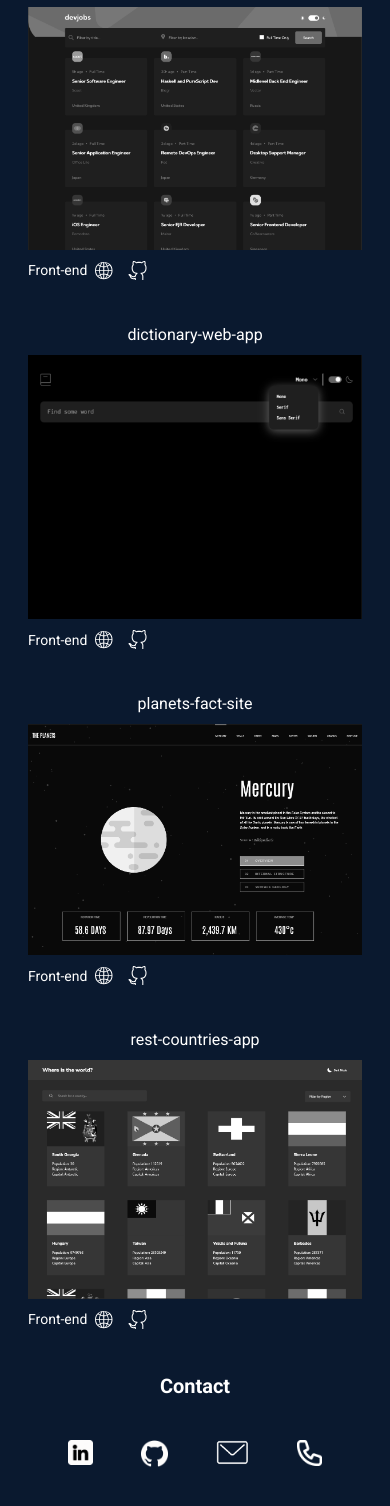
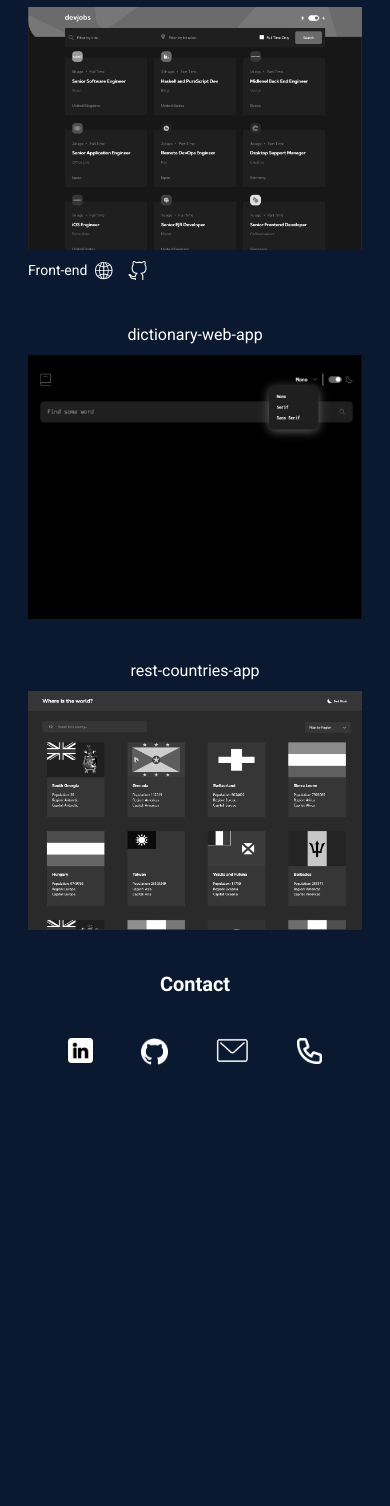
Before and after one commit to dlkokhta/My-Portfoglio, a Next.js app: page / in a window 390 px wide. Shown: the part 3000-4506 px from the top of the page. After the commit the page ends 4145 px from the top, so only its background shows below. Built offline with nearby package versions, Linux system fonts and the light colour scheme.

Commit message:
adjusted padding and gap for large screens to improve layout and responsiveness

```diff
--- a/src/app/components/Projects.tsx
+++ b/src/app/components/Projects.tsx
@@ -190,83 +190,51 @@
         </div>
       </div>
 
-      <div className="flex flex-col items-center ">
-        <h2 className="mb-2">dictionary-web-app</h2>
-        <div className="pb-10 ">
-          <a
-            href="https://dictionary-web-app-drab.vercel.app/"
-            target="_blank"
-            rel="noopener noreferrer"
-          >
-            <Image
-              src="/dictionary-web-app.png"
-              alt="dictionary-web-app image"
-              width={500}
-              height={500}
-              className="filter grayscale hover:filter-none transition-all duration-400 cursor-pointer hover:scale-105"
-            />
-          </a>
-          <div className="flex justify-between">
-            <ProjectSVG
-              title="Front-end"
-              pageLink="https://dictionary-web-app-drab.vercel.app/"
-              githubLink="https://github.com/dlkokhta/dictionary-web-app"
-            />
-          </div>
-        </div>
-      </div>
+      <ProjectsDetails
+        projectName="dictionary-web-app"
+        projectImage="/dictionary-web-app.png"
+        projectDescription={[
+          "Allows users to search for words and provides detailed definitions.",
+          " Includes a play button for listening to the correct pronunciation of words.",
+          "Displays synonyms and other word-related details when available.",
+          "Supports font style selection (Sans Serif, Serif, Mono) for a personalized reading experience.",
+          "Enables a dark mode toggle for better usability in low-light environments.",
+          "Displays clear error messages for invalid word entries or server issues",
+          "Optimized layouts for seamless use on devices of various screen sizes.",
+        ]}
+        projectTechnologies={["  React, TypeScript, Tailwind"]}
+        projectSVGs={[
+          {
+            title: "Front-end",
+            pageLink: "https://dictionary-web-app-drab.vercel.app/",
+            githubLink: "https://github.com/dlkokhta/dictionary-web-app",
+          },
+        ]}
+      />
 
-      <div className="flex flex-col items-center ">
-        <h2 className="mb-2">planets-fact-site</h2>
-        <div className="pb-10 ">
-          <a
-            href="https://planets-fact-site-orpin.vercel.app"
-            target="_blank"
-            rel="noopener noreferrer"
-          >
-            <Image
-              src="/planets-fact-site.png"
-              alt="planets-fact-site image"
-              width={500}
-              height={500}
-              className="filter grayscale hover:filter-none transition-all duration-400 cursor-pointer hover:scale-105"
-            />
-          </a>
-          <div className="flex justify-between">
-            <ProjectSVG
-              title="Front-end"
-              pageLink="https://planets-fact-site-orpin.vercel.app"
-              githubLink="https://github.com/dlkokhta/planets-fact-site"
-            />
-          </div>
-        </div>
-      </div>
-
-      <div className="flex flex-col items-center ">
-        <h2 className="mb-2">rest-countries-app</h2>
-        <div className="pb-10 ">
-          <a
-            href="https://rest-countries-api-with-color-theme-switcher-master-smoky.vercel.app/"
-            target="_blank"
-            rel="noopener noreferrer"
-          >
-            <Image
-              src="/rest-countries-app.png"
-              alt="rest-countries-app image"
-              width={500}
-              height={500}
-              className="filter grayscale hover:filter-none transition-all duration-400 cursor-pointer hover:scale-105"
-            />
-          </a>
-          <div className="flex justify-between">
-            <ProjectSVG
-              title="Front-end"
-              pageLink="https://rest-countries-api-with-color-theme-switcher-master-smoky.vercel.app/"
-              githubLink="https://github.com/dlkokhta/rest-countries-api-with-color-theme-switcher-master"
-            />
-          </div>
-        </div>
-      </div>
+      <ProjectsDetails
+        projectName="rest-countries-app"
+        projectImage="/rest-countries-app.png"
+        projectDescription={[
+          "Displays information about countries including population, region, capital, and flag.",
+          "Provides a search functionality to quickly find specific countries by name.",
+          "Includes a dropdown filter to view countries by region (e.g., Asia, Europe).",
+          "Shows detailed information for selected countries, such as native name, subregion, languages, currencies, and border countries.",
+          "Allows navigation to border countries by clicking on them in the detailed view.",
+          "Offers a dark mode.",
+          "Responsive design ensures an optimized experience across various devices.",
+        ]}
+        projectTechnologies={["  React, Tailwind"]}
+        projectSVGs={[
+          {
+            title: "Front-end",
+            pageLink:
+              "https://rest-countries-api-with-color-theme-switcher-master-smoky.vercel.app/",
+            githubLink:
+              "https://github.com/dlkokhta/rest-countries-api-with-color-theme-switcher-master",
+          },
+        ]}
+      />
     </div>
   );
 };
--- a/src/app/components/ProjectsDetails.tsx
+++ b/src/app/components/ProjectsDetails.tsx
@@ -68,7 +68,7 @@
                     d="M19 9l-7 7-7-7"
                   />
                 </svg>
-                <svg
+                {/* <svg
                   className="w-4 h-4 text-gray-400"
                   fill="none"
                   stroke="currentColor"
@@ -80,7 +80,7 @@
                     strokeWidth="2"
                     d="M19 9l-7 7-7-7"
                   />
-                </svg>
+                </svg> */}
               </div>
             </div>
 
--- a/src/app/home/page.tsx
+++ b/src/app/home/page.tsx
@@ -7,7 +7,7 @@
 
 const HomePage = () => {
   return (
-    <main className="px-7 sm:px-20 pt-5 pb-20 md:px-20 w-full flex flex-row lg:gap-[370px] lg:px-32 xl:gap-[480px] xl:px-52 2xl:px-80 3xl:px-[420px] 4xl:px-[470px]">
+    <main className="px-7 sm:px-20 pt-5 pb-20 md:px-20 w-full flex flex-row lg:gap-[370px] lg:px-20 xl:gap-[400px] xl:px-40 2xl:px-80 3xl:px-[460px] 4xl:px-[520px]">
       <div className="hidden lg:block lg:mt-12 xl:mt-0">
         <Header2 />
       </div>
```
Also changed, not shown: src/app/components/About.tsx (line endings or trailing spaces).
